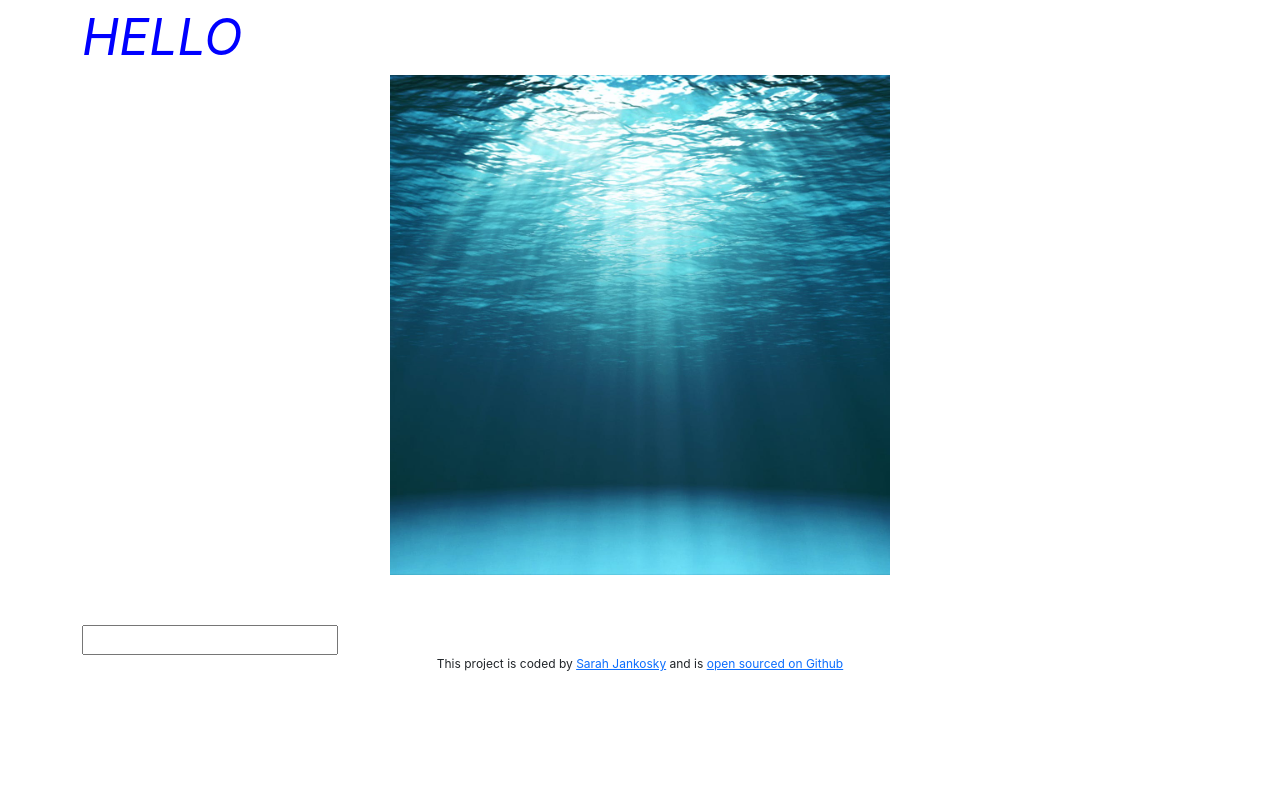
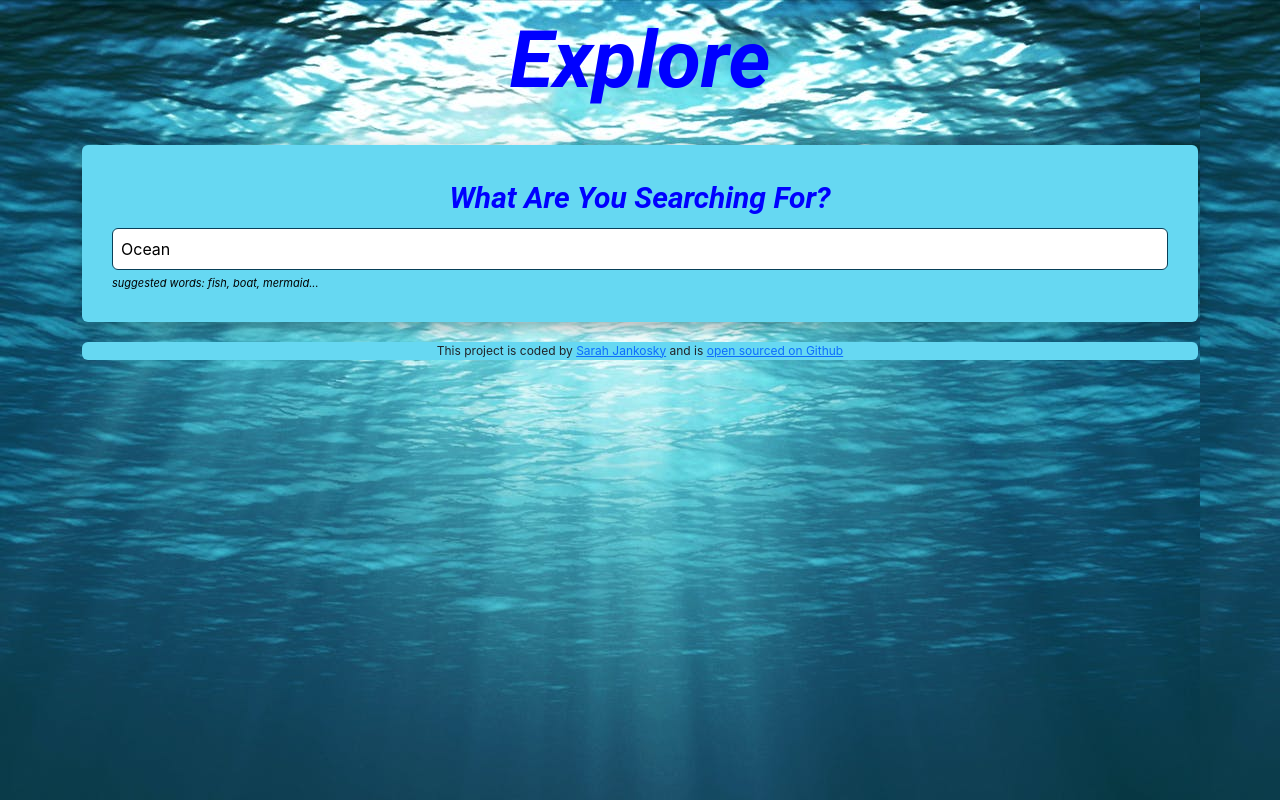
Before and after one commit to sjankosky/dictionary-project, a React (Create React App) app: page / in a window 1280 px wide. Built offline with nearby package versions, Linux system fonts and the light colour scheme; no server answers.

Commit message:
Add styling to entire project

```diff
--- a/src/App.css
+++ b/src/App.css
@@ -1,18 +1,32 @@
+body {
+  background: #66d8f2;
+  background-image: url("./ocean.jpg");
+}
+
 .App-header {
   color: blue;
-  font-size: 50px;
+  font-size: 80px;
   font-style: oblique;
-  margin: 0 auto;
+  text-align: center;
+  font-family: "Roboto";
+  /* margin: 0 auto;
+  display: block; */
 }
 
-.img-ocean {
-  max-width: 500px;
+/* .img-ocean {
+  max-width: 200px;
   display: block;
   margin: 0 auto;
-}
+} */
 
 .App footer {
   text-align: center;
   margin: 30px o;
   font-size: 12px;
+  background: #66d8f2;
+  border-radius: 6px;
 }
+
+/* .container {
+  background: #66D8F2;
+} */
--- a/src/App.js
+++ b/src/App.js
@@ -7,8 +7,8 @@ export default function App() {
     <div className="App">
       <div className="container">
         <header className="App-header">
-          HELLO
-          <img src={ocean} className="img-ocean" alt="ocean" />
+          <strong>Explore</strong>
+          {/* <img src={ocean} className="img-ocean" alt="ocean" /> */}
         </header>
         <main>
           <Dictionary />
--- a/src/Dictionary.css
+++ b/src/Dictionary.css
@@ -1,5 +1,38 @@
 .Dictionary {
-  margin-top: 50px;
+  margin-top: 25px;
   /* background: blueviolet; */
   color: black;
 }
+
+form {
+  /* margin-bottom: 25px; */
+}
+
+.Dictionary section {
+  background: #66d8f2;
+  padding: 30px;
+  border-radius: 6px;
+  box-shadow: 0px 5px 15px rgba(0, 0, 0, 0.3);
+  margin: 20px 0;
+}
+
+.Dictionary input {
+  width: 100%;
+  padding: 8px;
+  border: 1px solid #083f58;
+  border-radius: 6px;
+}
+
+.Dictionary .hint {
+  font-size: 11px;
+  margin-top: 5px;
+  font-style: italic;
+}
+
+.Dictionary .header {
+  color: blue;
+  font-size: 30px;
+  font-style: oblique;
+  text-align: center;
+  font-family: "Roboto";
+}
--- a/src/Dictionary.js
+++ b/src/Dictionary.js
@@ -4,8 +4,9 @@ import Results from "./Results";
 import "./Dictionary.css";
 
 export default function Dictionary() {
-  let [keyword, setKeyword] = useState("");
+  let [keyword, setKeyword] = useState("ocean");
   let [results, setResults] = useState(null);
+  let [loaded, setLoaded] = useState(false);
 
   function handleResponse(response) {
     // console.log(response.data[0].meanings[0].definitions[0].definition);
@@ -13,25 +14,40 @@ export default function Dictionary() {
     setResults(response.data[0]);
   }
 
-  function search(event) {
-    event.preventDefault();
-    // alert(`Searching for ${keyword}`);
-
+  function search() {
     //documentation: https://dictionaryapi.dev/
     let apiUrl = `https://api.dictionaryapi.dev/api/v2/entries/en_US/${keyword}`;
     axios.get(apiUrl).then(handleResponse);
+  }
+
+  function handleSubmit(event) {
+    event.preventDefault();
+    search();
   }
 
   function handleKeywordChange(event) {
     setKeyword(event.target.value);
   }
 
-  return (
-    <div className="Dictionary">
-      <form onSubmit={search}>
-        <input type="search" onChange={handleKeywordChange} />
-      </form>
-      <Results results={results}/>
-    </div>
-  );
+  function load() {
+    setLoaded(true);
+    search();
+  }
+  if (loaded) {
+    return (
+      <div className="Dictionary">
+        <section>
+          <h2 className="header">What are you searching for?</h2>
+          <form onSubmit={handleSubmit}>
+            <input type="search" onChange={handleKeywordChange} defaultValue={"Ocean"}/>
+          </form>
+          <div className="hint">suggested words: fish, boat, mermaid...</div>
+        </section>
+        <Results results={results} />
+      </div>
+    );
+  } else {
+    load();
+    return "loading";
+  }
 }
--- /dev/null
+++ b/src/Meaning.css
@@ -0,0 +1,15 @@
+h3{
+    /* text-transform: capitalize; */
+}
+
+.Meaning .definition {
+    /* color: purple; */
+}
+
+.Meaning .example {
+    font-style: italic;
+    font-size: 13px;
+    opacity: 0.7;
+    margin-top: 10px;
+    text-transform: capitalize;
+}
--- a/src/Meaning.js
+++ b/src/Meaning.js
@@ -1,5 +1,6 @@
 import React from "react";
-import Synonyms from "./Synonyms"
+import Synonyms from "./Synonyms";
+import "./Meaning.css";
 
 export default function Meaning(props) {
   console.log(props.meaning);
@@ -10,19 +11,17 @@ export default function Meaning(props) {
       {props.meaning.definitions.map(function (definition, index) {
         return (
           <div key={index}>
-            {/* <div className="definition">{definition.definition}</div>
-            <div className="definition">{definition.example}</div> */}
-            <p>
-              <strong>Definition: </strong>
+            <div className="definition">
+              {/* <strong>Definition: </strong> */}
               {definition.definition}
-              <br />
-              {/* Think of creating new file for if statement to bring in example (that way line won't show if there's no example for word, like hot dog) */}
-              <strong>Example: </strong>
-              <em>{definition.example}</em>
-              <br />
+            </div>
+            <div className="example">
+              {/* <strong>Example: </strong> */}
+              {definition.example}
+            </div>
+            {/* Think of creating new file for if statement to bring in example (that way line won't show if there's no example for word, like hot dog) */}
+            <br />
             <Synonyms synonyms={definition.synonyms} />
-            {/* //   {definition.synonyms} */}
-            </p>
           </div>
         );
       })}
--- /dev/null
+++ b/src/Phonetic.css
@@ -0,0 +1,8 @@
+.Phonetic a{
+  color: white;
+  transition: all 150ms ease-in-out;
+}
+
+.Phonetic a:hover {
+  color: #083f58;
+}
--- a/src/Phonetic.js
+++ b/src/Phonetic.js
@@ -1,4 +1,5 @@
 import React from "react";
+import "./Phonetic.css";
 
 export default function Phonetic(props) {
   console.log(props.phonetic);
@@ -7,8 +8,7 @@ export default function Phonetic(props) {
       <a href={props.phonetic.audio} target="_blank">
         {props.phonetic.text}
       </a>
-      {/* <br />
-      {props.phonetic.text} */}
+      {/* <span className="icon"> 🔈</span> */}
     </div>
   );
 }
--- a/src/Results.css
+++ b/src/Results.css
@@ -1,3 +1,6 @@
 h2 {
   text-transform: capitalize;
+  font-size: 36px;
+  font-weight: bold;
+  line-height: 1.5;
 }
--- a/src/Results.js
+++ b/src/Results.js
@@ -8,6 +8,7 @@ export default function Result(props) {
   if (props.results) {
     return (
       <div className="Results">
+        <section>
           <h2> {props.results.word} </h2>
           {props.results.phonetics.map(function (phonetic, index) {
             return (
@@ -16,11 +17,13 @@ export default function Result(props) {
               </div>
             );
           })}
+        </section>
         {props.results.meanings.map(function (meaning, index) {
           return (
-            <div key={index}>
+
+            <section key={index}>
               <Meaning meaning={meaning} />
-            </div>
+            </section>
           );
           //   return meaning.definitions[0].definition;
         })}
--- /dev/null
+++ b/src/Synonyms.css
@@ -0,0 +1,10 @@
+.synonyms {
+  /* margin: 30px 0 0; */
+  padding: 0;
+}
+.synonyms li {
+  font-size: 13px;
+  display: inline-block;
+  padding-right: 15px;
+  color: rgba(192, 246, 253, 0.973);
+}
--- a/src/Synonyms.js
+++ b/src/Synonyms.js
@@ -1,4 +1,5 @@
 import React from "react";
+import "./Synonyms.css"
 
 export default function Synonyms(props) {
   if (props.synonyms) {
```
Lines whose indentation alone changed are shown as unchanged.
